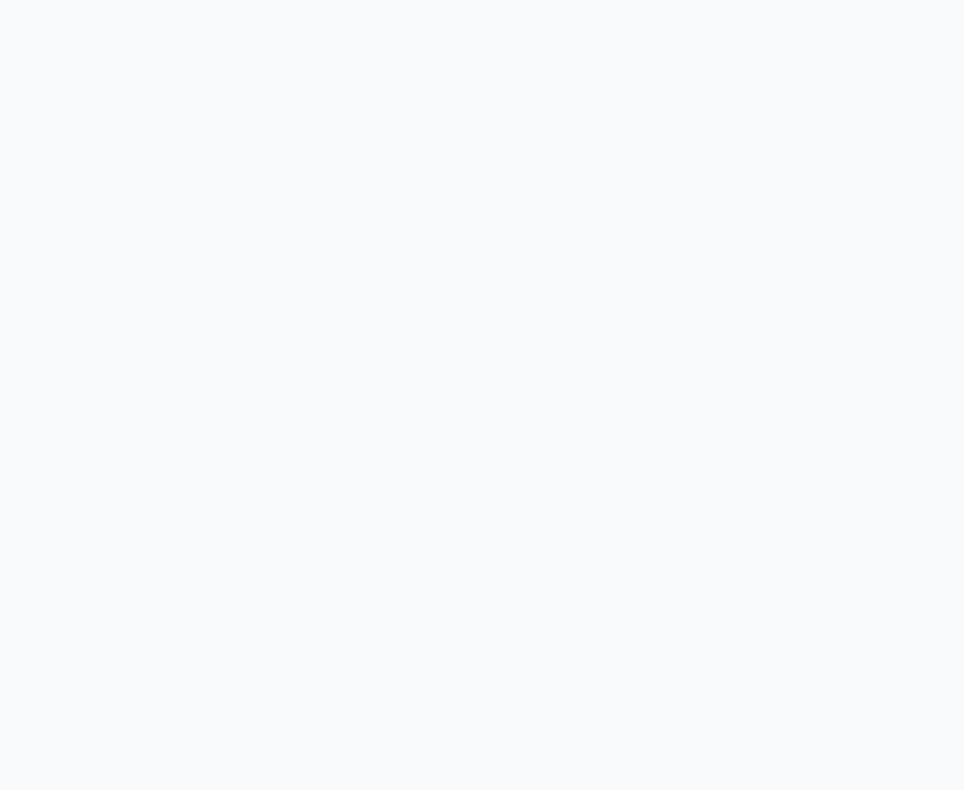
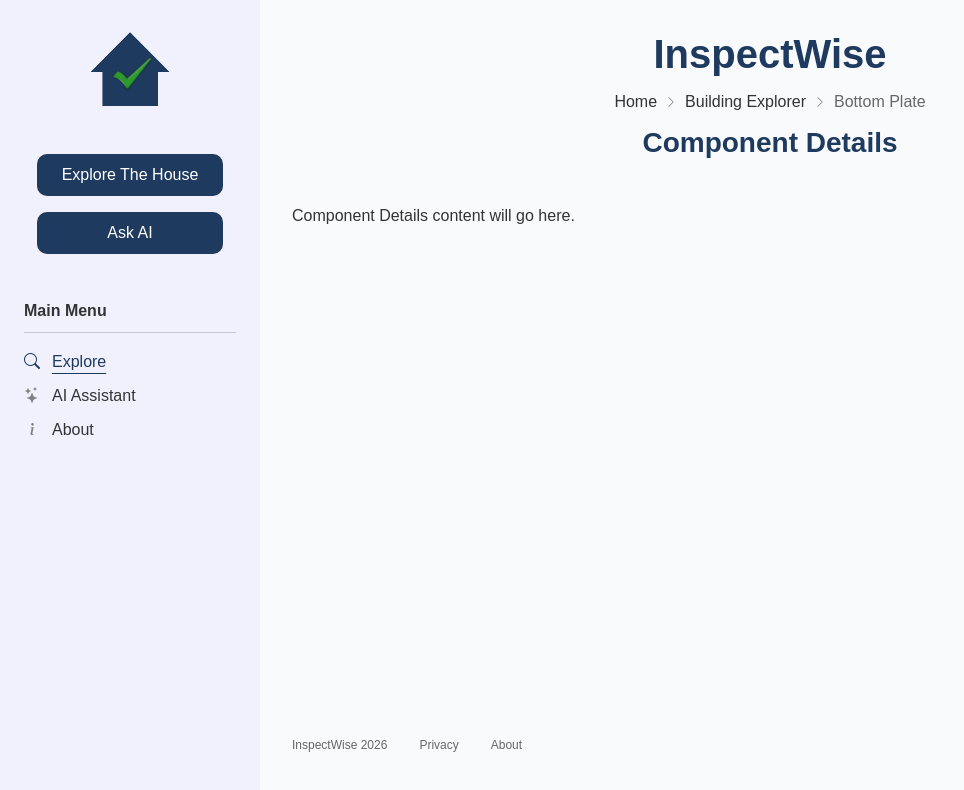
Before and after one commit to Shenene/software-engineering-training, a React (Vite) app in the folder inspectwise/client/: page /explorer/1 in a window 1280 px wide. Before the commit this address had no page. Shown: the top 790 px of the page, without its empty margins (0-964 px from the left). Built offline with nearby package versions, Linux system fonts and the light colour scheme; the HTML template or start-up script is replaced by a standard one.

Commit message:
Added the remaining page headers and shared footer

```diff
--- a/inspectwise/client/src/App.jsx
+++ b/inspectwise/client/src/App.jsx
@@ -14,11 +14,17 @@ function App() {
       <Route element={<AppLayout />}>
         <Route path="/" element={<HomePage />} />
 
-        <Route path="/explorer" index element={<BuildingExplorerPage />} />
+        {/* ------------------------------ */}
 
-        <Route path=":componentId" element={<ComponentDetailsPage />} />
+        <Route path="/explorer">
+          <Route index element={<BuildingExplorerPage />} />
 
-        <Route path=":componentId/checklist" element={<InspectionChecklistPage />} />
+          <Route path=":componentId" element={<ComponentDetailsPage />} />
+
+          <Route path=":componentId/checklist" element={<InspectionChecklistPage />} />
+        </Route>
+
+        {/* ------------------------------ */}
 
         <Route path="/ai-assistant" element={<AiAssistantPage />} />
 
--- a/inspectwise/client/src/components/layout/AppLayout.css
+++ b/inspectwise/client/src/components/layout/AppLayout.css
@@ -4,8 +4,15 @@
   background-color: var(--color-page-background);
 }
 
+.app-content {
+  display: flex;
+  flex: 1;
+  flex-direction: column;
+  min-width: 0;
+  padding: 2rem;
+}
+
 .main-content {
   flex: 1;
   min-width: 0;
-  padding: 2rem;
 }
--- a/inspectwise/client/src/components/layout/AppLayout.jsx
+++ b/inspectwise/client/src/components/layout/AppLayout.jsx
@@ -1,17 +1,28 @@
 import { Outlet } from "react-router-dom";
+
+import Footer from "./Footer.jsx";
 import Sidebar from "./Sidebar.jsx";
+
 import "./AppLayout.css";
+
+// ---------------------------------- //
 
 function AppLayout() {
   return (
     <div className="app-layout">
       <Sidebar />
 
-      <main className="main-content">
-        <Outlet />
-      </main>
+      <div className="app-content">
+        <main className="main-content">
+          <Outlet />
+        </main>
+
+        <Footer />
+      </div>
     </div>
   );
 }
 
+// ---------------------------------- //
+
 export default AppLayout;
--- /dev/null
+++ b/inspectwise/client/src/components/layout/Footer.css
@@ -0,0 +1,37 @@
+.site-footer {
+  display: flex;
+  align-items: center;
+  gap: 2rem;
+  padding: 1rem 0;
+  color: var(--color-text-secondary);
+  font-size: 0.75rem;
+}
+
+.site-footer p {
+  margin: 0;
+}
+
+.site-footer ul {
+  display: flex;
+  gap: 2rem;
+  padding: 0;
+  margin: 0;
+  list-style: none;
+}
+
+.site-footer a {
+  color: var(--color-text-secondary);
+  text-decoration: none;
+}
+
+.site-footer a:hover {
+  color: var(--color-primary-hover);
+  text-decoration: underline;
+  text-underline-offset: 0.25rem;
+}
+
+.site-footer a:focus-visible {
+  outline: 3px solid var(--color-focus);
+  outline-offset: 3px;
+  border-radius: var(--border-radius-small);
+}
--- /dev/null
+++ b/inspectwise/client/src/components/layout/Footer.jsx
@@ -0,0 +1,28 @@
+import { Link } from "react-router-dom";
+import "./Footer.css";
+
+// ---------------------------------- //
+
+function Footer() {
+  return (
+    <footer className="site-footer">
+      <p>InspectWise 2026</p>
+
+      <nav aria-label="Footer navigation">
+        <ul>
+          <li>
+            <a href="#privacy">Privacy</a>
+          </li>
+
+          <li>
+            <Link to="/about">About</Link>
+          </li>
+        </ul>
+      </nav>
+    </footer>
+  );
+}
+
+// ---------------------------------- //
+
+export default Footer;
--- a/inspectwise/client/src/pages/AboutPage.jsx
+++ b/inspectwise/client/src/pages/AboutPage.jsx
@@ -1,9 +1,26 @@
+import PageHeader from "../components/common/PageHeader";
+
+// ---------------------------------- //
+
 function AboutPage() {
   return (
-    <section>
-      <h1>About</h1>
+    <section className="about-page">
+      <PageHeader
+        title="About"
+        breadcrumbs={[
+          {
+            label: "About",
+          },
+        ]}
+      />
+
+      <div>
+        <p>About page content will go here.</p>
+      </div>
     </section>
   );
 }
 
+// ---------------------------------- //
+
 export default AboutPage;
--- a/inspectwise/client/src/pages/AiAssistantPage.jsx
+++ b/inspectwise/client/src/pages/AiAssistantPage.jsx
@@ -1,9 +1,26 @@
+import PageHeader from "../components/common/PageHeader";
+
+// ---------------------------------- //
+
 function AiAssistantPage() {
   return (
-    <section>
-      <h1>AI Assistant</h1>
+    <section className="ai-assistant-page">
+      <PageHeader
+        title="AI Assistant"
+        breadcrumbs={[
+          {
+            label: "AI Assistant",
+          },
+        ]}
+      />
+
+      <div>
+        <p>AI Assistant content will go here.</p>
+      </div>
     </section>
   );
 }
 
+// ---------------------------------- //
+
 export default AiAssistantPage;
--- a/inspectwise/client/src/pages/ComponentDetailsPage.jsx
+++ b/inspectwise/client/src/pages/ComponentDetailsPage.jsx
@@ -1,9 +1,30 @@
+import PageHeader from "../components/common/PageHeader";
+
+// ---------------------------------- //
+
 function ComponentDetailsPage() {
   return (
-    <section>
-      <h1>Component Details</h1>
+    <section className="component-details-page">
+      <PageHeader
+        title="Component Details"
+        breadcrumbs={[
+          {
+            label: "Building Explorer",
+            path: "/explorer",
+          },
+          {
+            label: "Bottom Plate",
+          },
+        ]}
+      />
+
+      <div>
+        <p>Component Details content will go here.</p>
+      </div>
     </section>
   );
 }
 
+// ---------------------------------- //
+
 export default ComponentDetailsPage;
--- a/inspectwise/client/src/pages/InspectionChecklistPage.jsx
+++ b/inspectwise/client/src/pages/InspectionChecklistPage.jsx
@@ -1,9 +1,29 @@
+import PageHeader from "../components/common/PageHeader";
+
+// ---------------------------------- //
+
 function InspectionChecklistPage() {
   return (
-    <section>
-      <h1>Inspection Checklist</h1>
+    <section className="inspection-checklist-page">
+      <PageHeader
+        title="Framing Inspection Checklist"
+        breadcrumbs={[
+          {
+            label: "Inspection Checklist",
+          },
+          {
+            label: "Framing",
+          },
+        ]}
+      />
+
+      <div>
+        <p>Inspection Checklist content will go here.</p>
+      </div>
     </section>
   );
 }
 
+// ---------------------------------- //
+
 export default InspectionChecklistPage;
```
